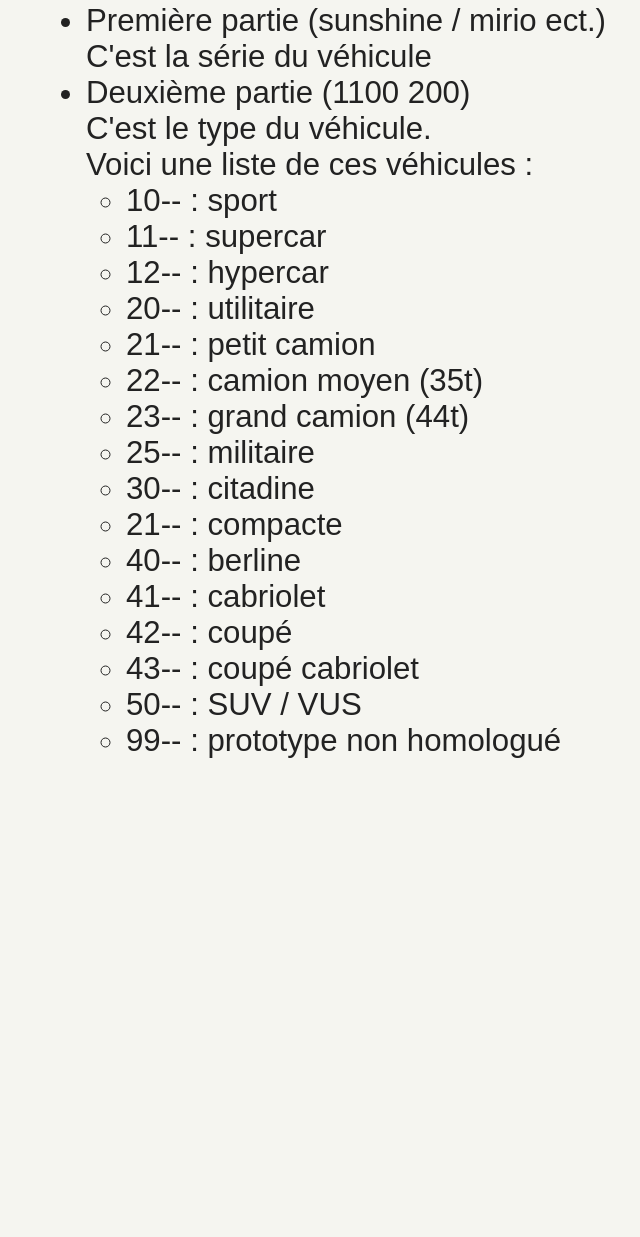
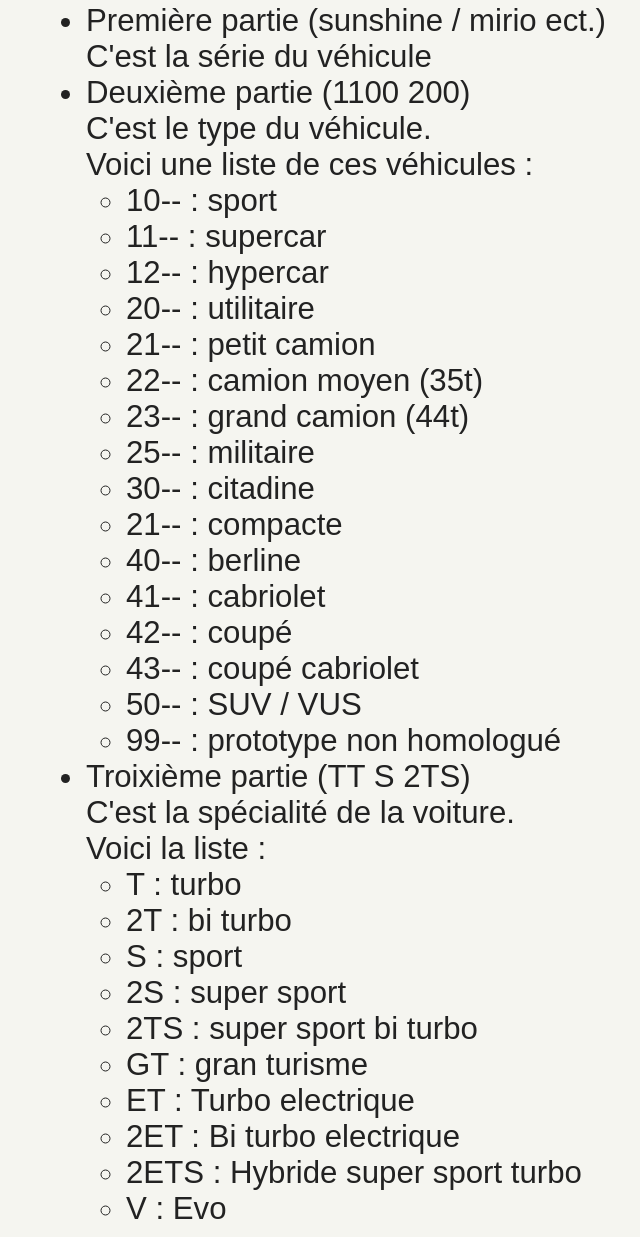
Before and after one commit to Sovoa/sovoa-website, a plain HTML site: page index.html in a window 1280 px wide. Shown: the part 1560-2797 px from the top of the page, without its empty margins (278-918 px from the left). Before the commit the page ends 2343 px from the top, so only its background shows below. Drawn offline with Linux system fonts and the light colour scheme; a web font is replaced by a local one.

Commit message:
index.html 27/11/2026 8-50
J'ai terminé la nomenclature,
I ended the name system.

Next : the cars :)
Apres : les voitures

```diff
--- a/index.html
+++ b/index.html
@@ -1,3 +1,73 @@
+<!DOCTYPE html>
+<html lang="fr">
+	<head>
+		<link rel="preconnect" href="https://fonts.googleapis.com">
+		<link rel="preconnect" href="https://fonts.gstatic.com" crossorigin>
+		<link href="https://fonts.googleapis.com/css2?family=Monsieur+La+Doulaise&family=PT+Mono&family=Pinyon+Script&display=swap" rel="stylesheet">
+		<meta charset="UTF-8">
+		<link rel="stylesheet" href="css/style.css">
+	</head>
+	<body>
+		<header>
+			<div class="header-left">
+			</div>
+		</header>
+		<div class="after-header">
+			<h1 class="div-after-header">Sovoa automobiles.</h1>
+			<p class="div-after-header">Sovoa c'est bien plus qu'une marque automobile, c'est aussi des concepts, un centre technologique, des avancées majeures, un centre aréospacial et aéronotique. En 1 mot, Sovoa c'est la Technologie avec un T majuscule et le Futur avec un F majuscule
+			</p>
+		</div>
+		<div class="first-content">
+			<h3 class="title-first-content">Comment sovoa est né ?</h3>
+			<p class="content-first-content"> L'objectif initial de sovoa est de proposer de bonnes voitures électriques, fiables, puissantes, et pas chères. Mais au fil du temps, la marque a pris un important virage pour proposer des voitures thermiques et électriques.
+			</p>
+		</div>
+		<div class="second-content">
+			<h3 class="title-second-content">Comment nos modèles sont nommés ?</h3>
+			<p class="content-second-content">
+				Nos modèles sont nommés celon une nomenclatures précise afin que vous puissiez mieux comprendre nos modèles.<br> Voici un exemble typyque de comment on nomme nos modèles. : <br> Sovoa Sunshine 1101 2S
+				<ul class="content-second-content">
+					<li class="content-second-content">Première partie (sunshine / mirio ect.) <br> C'est la série du véhicule</li>
+					<li class="content-second-content">Deuxième partie (1100 200) <br> C'est le type du véhicule.<br>Voici une liste de ces véhicules :
+						<ul class="content-first-content">
+							<li class="content-first-content">10-- : sport</li>
+							<li class="content-first-content">11-- : supercar</li>
+							<li class="content-first-content">12-- : hypercar</li>
+							<li class="content-first-content">20-- : utilitaire</li>
+							<li class="content-first-content">21-- : petit camion</li>
+							<li class="content-first-content">22-- : camion moyen (35t)</li>
+							<li class="content-first-content">23-- : grand camion (44t)</li>
+							<li class="content-first-content">25-- : militaire</li>
+							<li class="content-first-content">30-- : citadine</li>
+							<li class="content-first-content">21-- : compacte</li>
+							<li class="content-first-content">40-- : berline</li>
+							<li class="content-first-content">41-- : cabriolet</li>
+							<li class="content-first-content">42-- : coupé</li>
+							<li class="content-first-content">43-- : coupé cabriolet</li>
+							<li class="content-first-content">50-- : SUV / VUS</li>
+							<li class="content-first-content">99-- : prototype non homologué</li>
+						</ul>
+					</li>
+					<li class="content-second-content">Troixième partie (TT S 2TS) <br> C'est la spécialité de la voiture. <br> Voici la liste :
+						<ul class="content-first-content">
+							<li class="content-first-content">T    : turbo</li>
+							<li class="content-first-content">2T   : bi turbo</li>
+							<li class="content-first-content">S    : sport</li>
+							<li class="content-first-content">2S   : super sport</li>
+							<li class="content-first-content">2TS  : super sport bi turbo</li>
+							<li class="content-first-content">GT   : gran turisme</li>
+							<li class="content-first-content">ET   : Turbo electrique</li>
+							<li class="content-first-content">2ET  : Bi turbo electrique</li>
+							<li class="content-first-content">2ETS : Hybride super sport turbo</li>
+							<li class="content-first-content">V    : Evo</li>
+						</ul>
+					</li>
+				</ul>
+			</p>
+			<p class="content-second-content">Donc pour une Sovoa Mirio 1101 2T on a une sovoa Mirio, qui est une supercar, de Première génération, et qui a 2 turbos.</p>
+		</div>
+	</body>
+</html>
 <!DOCTYPE html>
 <html lang="fr">
 	<head>
```
